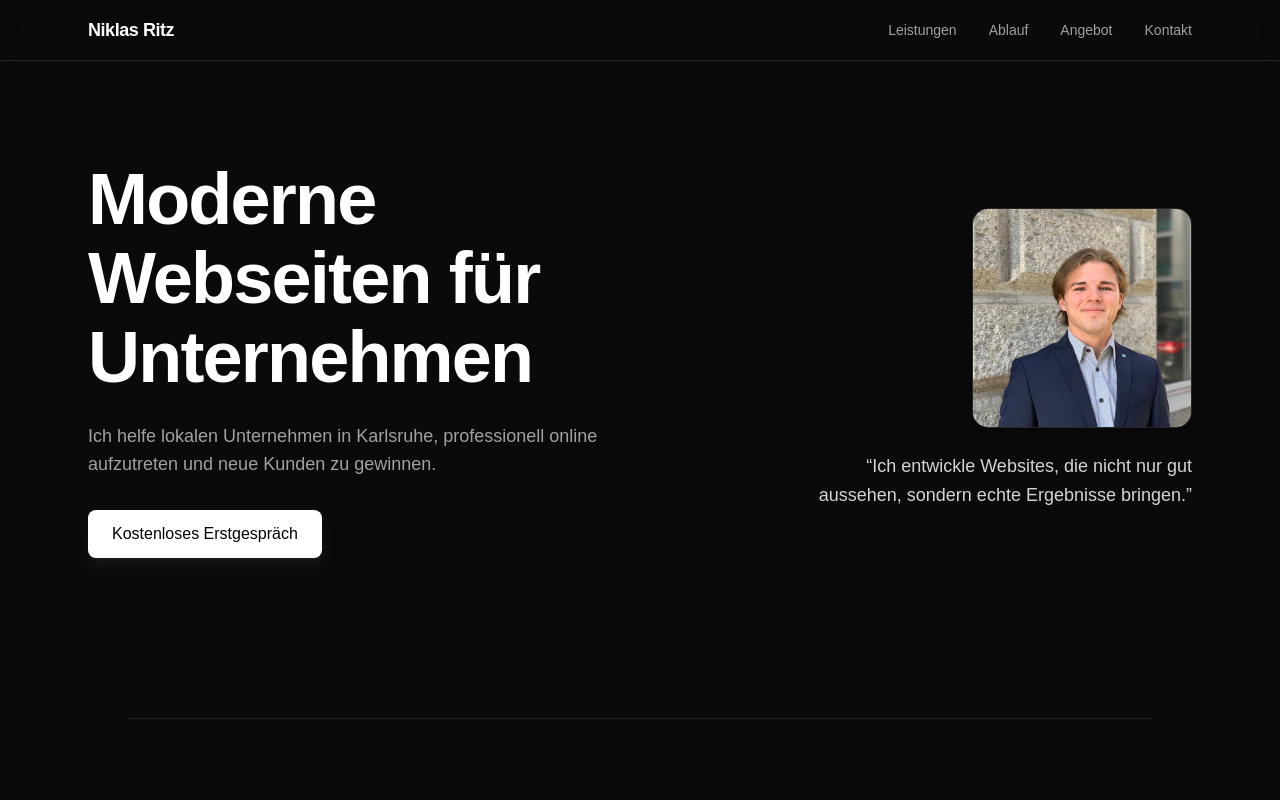
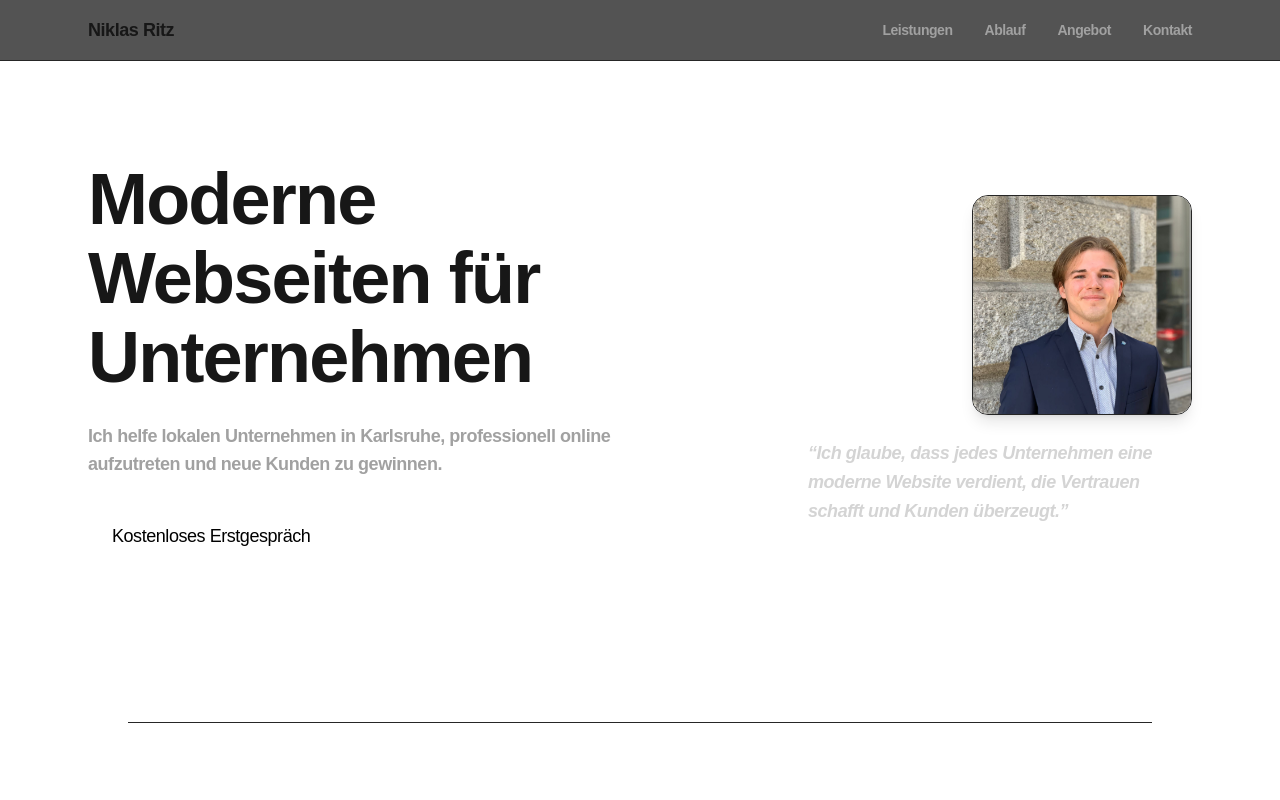
Before and after one commit to niklasritzbusiness-creator/niklasritz-website, a Next.js app: page / in a window 1280 px wide. Shown: the top 800 px of the page. Built offline with nearby package versions, Linux system fonts and the light colour scheme.

Commit message:
Improvements

```diff
--- a/app/components/Navbar.tsx
+++ b/app/components/Navbar.tsx
@@ -25,9 +25,14 @@ export default function Navbar() {
       <header className="fixed top-0 left-0 w-full bg-neutral-950/70 backdrop-blur-md border-b border-neutral-800 z-50">
         <div className="max-w-6xl mx-auto px-6 py-4 flex justify-between items-center">
           {/* Logo */}
-          <div className="font-semibold text-lg tracking-tight">
+
+          <a
+            href="#top"
+            className="font-semibold text-lg tracking-tight cursor-pointer"
+          >
             Niklas Ritz
-          </div>
+          </a>
+
 
           {/* Desktop Nav */}
           <nav className="hidden md:flex gap-8 text-sm text-neutral-400">
--- a/app/page.tsx
+++ b/app/page.tsx
@@ -9,7 +9,7 @@ import FadeIn from "./components/FadeIn"
 
 export default function Home() {
   return (
-    <main className="bg-neutral-950 text-white min-h-screen">
+    <main id="top" className="font-semibold text-lg tracking-tight cursor-pointer hover:text-neutral-300 transition">
       <Navbar />
       <Hero />
       <div className="h-px bg-neutral-800 max-w-5xl mx-auto"></div>
--- a/app/sections/Hero.tsx
+++ b/app/sections/Hero.tsx
@@ -44,8 +44,8 @@ export default function Hero() {
           </FadeIn>
 
           <FadeIn direction="right">
-            <p className="text-neutral-300 text-lg max-w-sm leading-relaxed">
-              “Ich entwickle Websites, die nicht nur gut aussehen, sondern echte Ergebnisse bringen.”
+            <p className="text-neutral-300 text-lg leading-relaxed max-w-xs md:max-w-sm text-left italic">
+              “Ich glaube, dass jedes Unternehmen eine moderne Website verdient, die Vertrauen schafft und Kunden überzeugt.”
             </p>
           </FadeIn>
 
```
